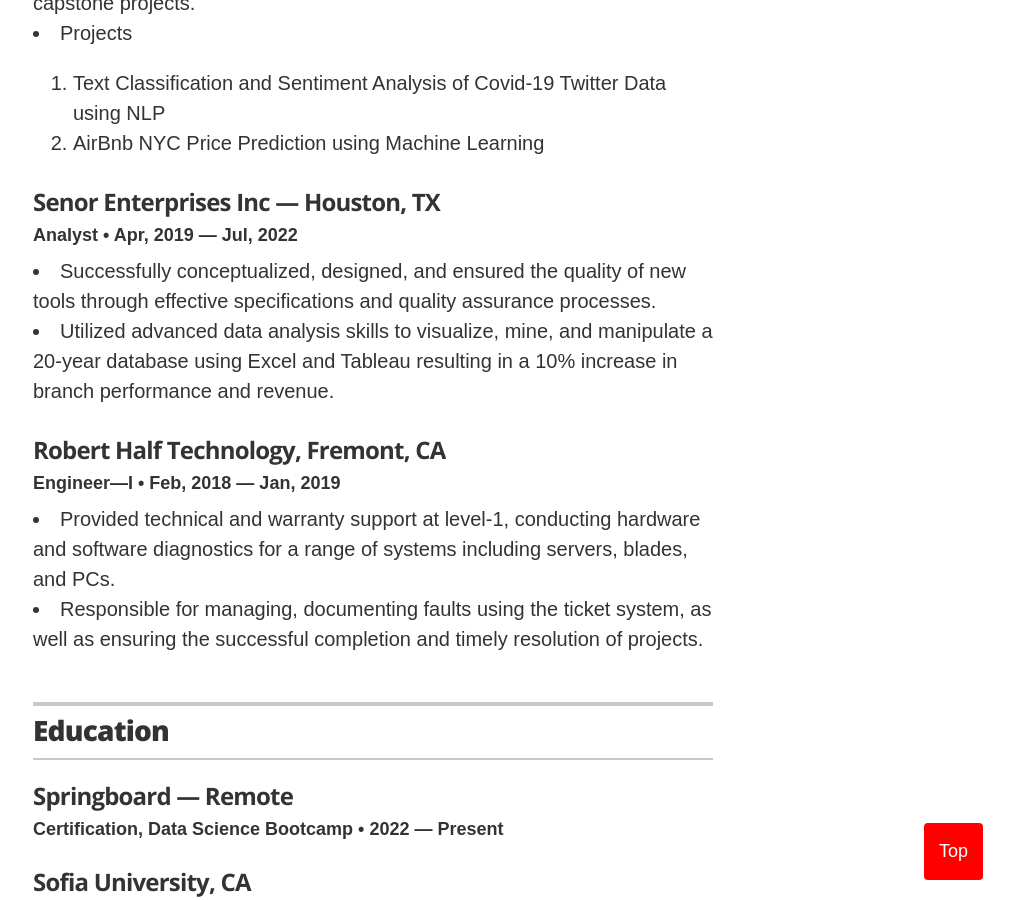
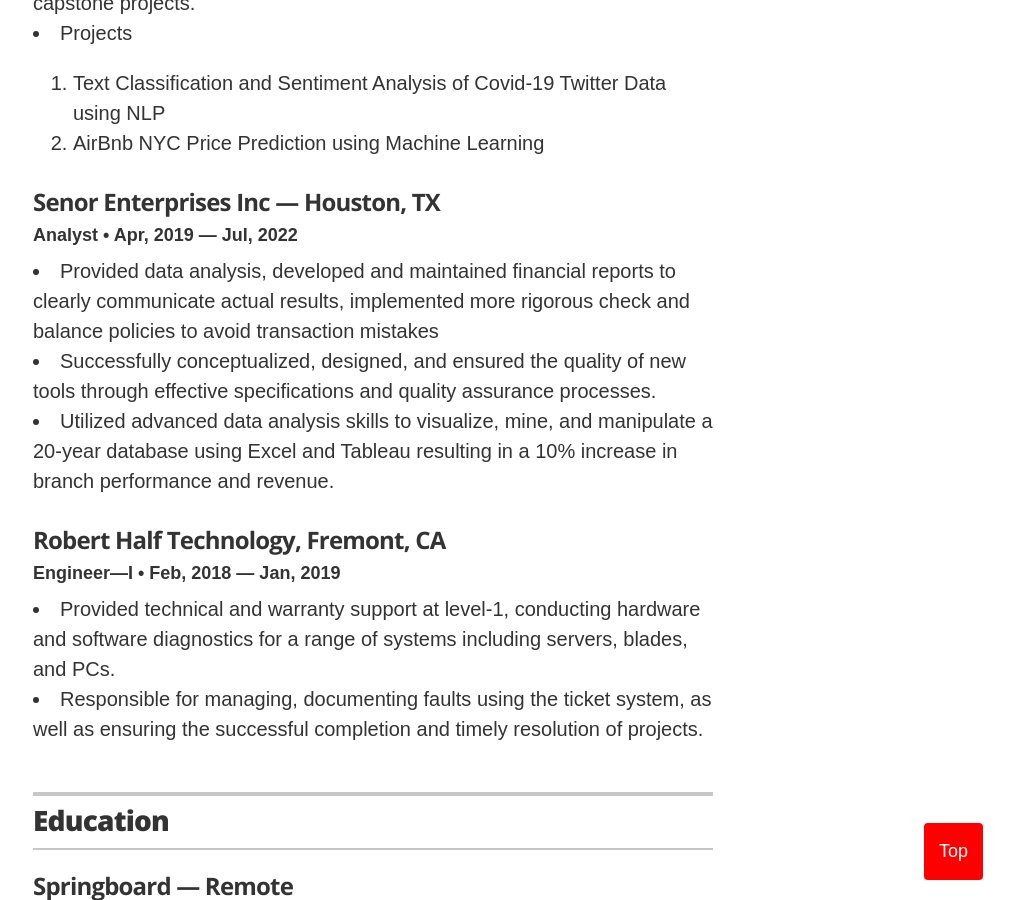
Before and after one commit to ttariqaziz/ttariqaziz.github.io, a Jekyll site: the page built from index.html, in a window 1280 px wide and 900 px high, scrolled down 1027 px. Shown: the whole window, without its empty margins (267-1280 px from the left). Built offline with Jekyll 4.4.1, drawn with Linux system fonts in a browser that asks for light colours.

Commit message:
Update experience.yml

```diff
--- a/_data/experience.yml
+++ b/_data/experience.yml
@@ -14,7 +14,7 @@
 - company: Senor Enterprises Inc &mdash; Houston, TX
   position: Analyst
   duration:  Apr, 2019 &mdash; Jul, 2022
-  summary: <li>Successfully conceptualized, designed, and ensured the quality of new tools through effective specifications and quality assurance processes.</li><li>Utilized advanced data analysis skills to visualize, mine, and manipulate a 20-year database using Excel and Tableau resulting in a 10% increase in branch performance and revenue.</li>
+  summary: <li>Provided data analysis, developed and maintained financial reports to clearly communicate actual results, implemented more rigorous check and balance policies to avoid transaction mistakes</li><li>Successfully conceptualized, designed, and ensured the quality of new tools through effective specifications and quality assurance processes.</li><li>Utilized advanced data analysis skills to visualize, mine, and manipulate a 20-year database using Excel and Tableau resulting in a 10% increase in branch performance and revenue.</li>
 
 
 # Engineer
```
